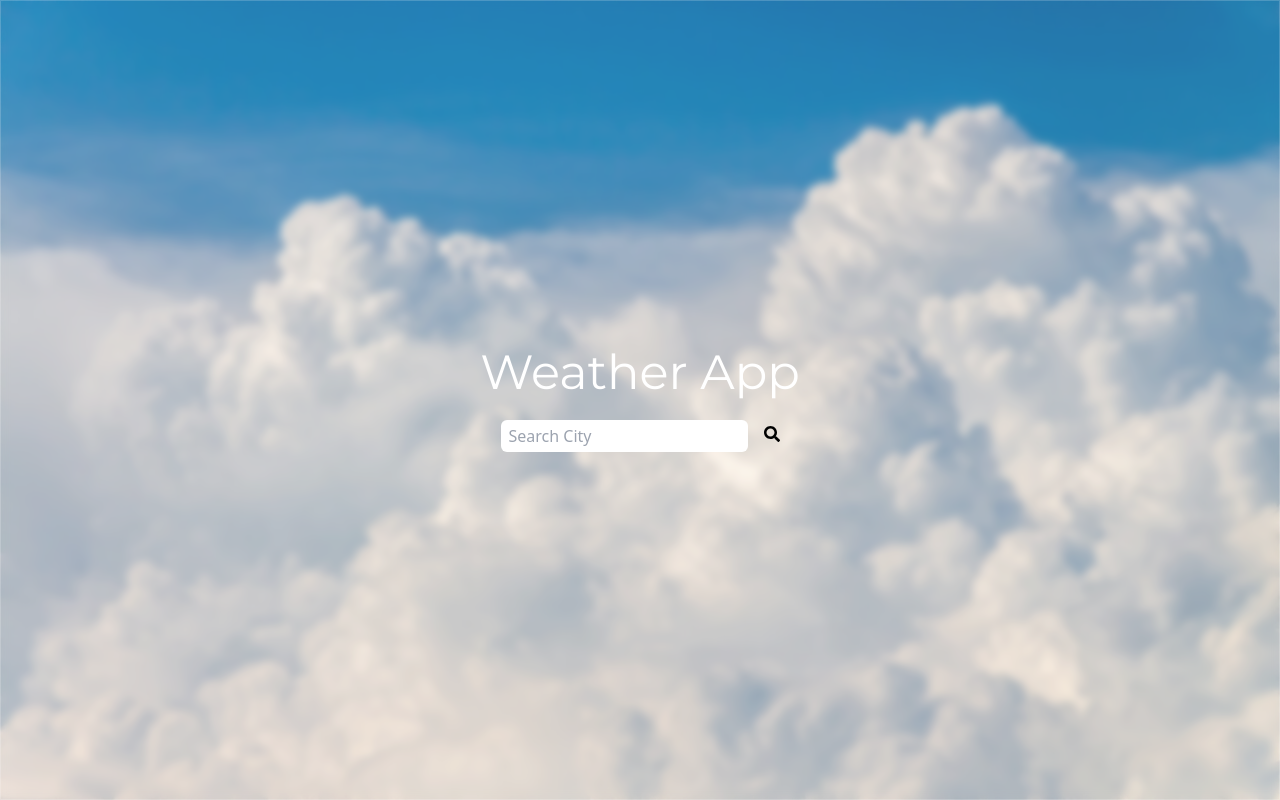
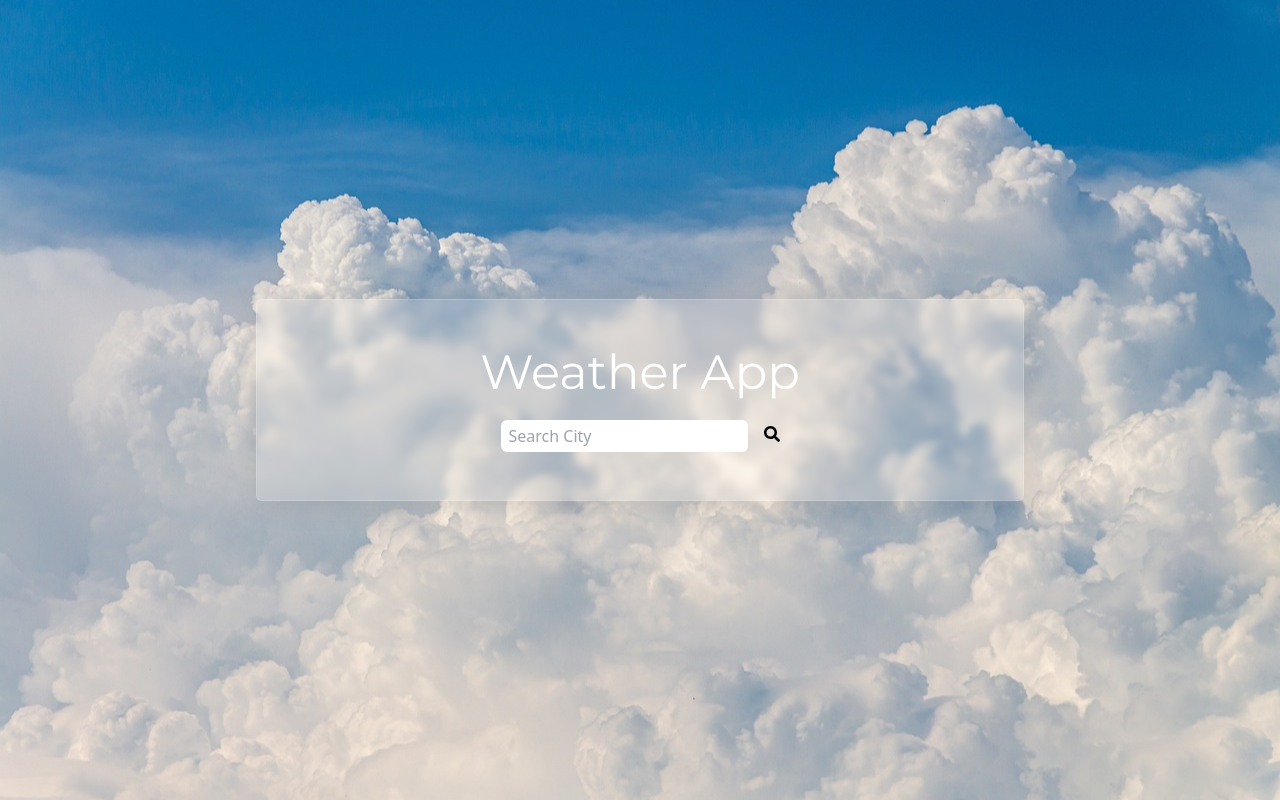
Before and after one commit to eobcre/weather-app, a React (Vite) app: page / in a window 1280 px wide. Built offline with nearby package versions, Linux system fonts and the light colour scheme.

Commit message:
Layout changed

```diff
--- a/src/App.tsx
+++ b/src/App.tsx
@@ -39,8 +39,8 @@ const App = () => {
   };
   return (
     // JSX
-    <div className='bg-webTop h-screen w-screen bg-center text-center table'>
-      <div className='glass mx-auto py-6 px-6 w-3/5 table-cell align-top md:align-middle'>
+    <div className='bg-webTop h-screen w-screen bg-center text-center flex justift-center items-center'>
+      <div className='glass mx-auto py-6 px-6 rounded-md md:w-3/5'>
         <Title />
         <Form setCity={setCity} getWeather={getWeather} />
         <Result results={results} />
```
